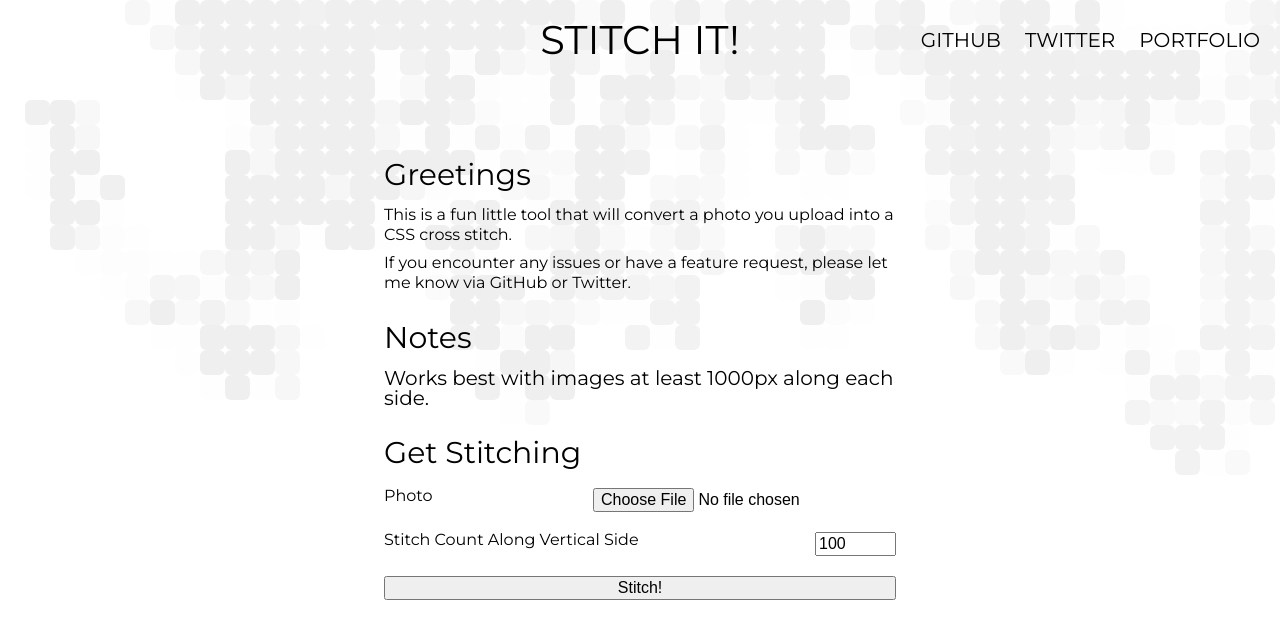
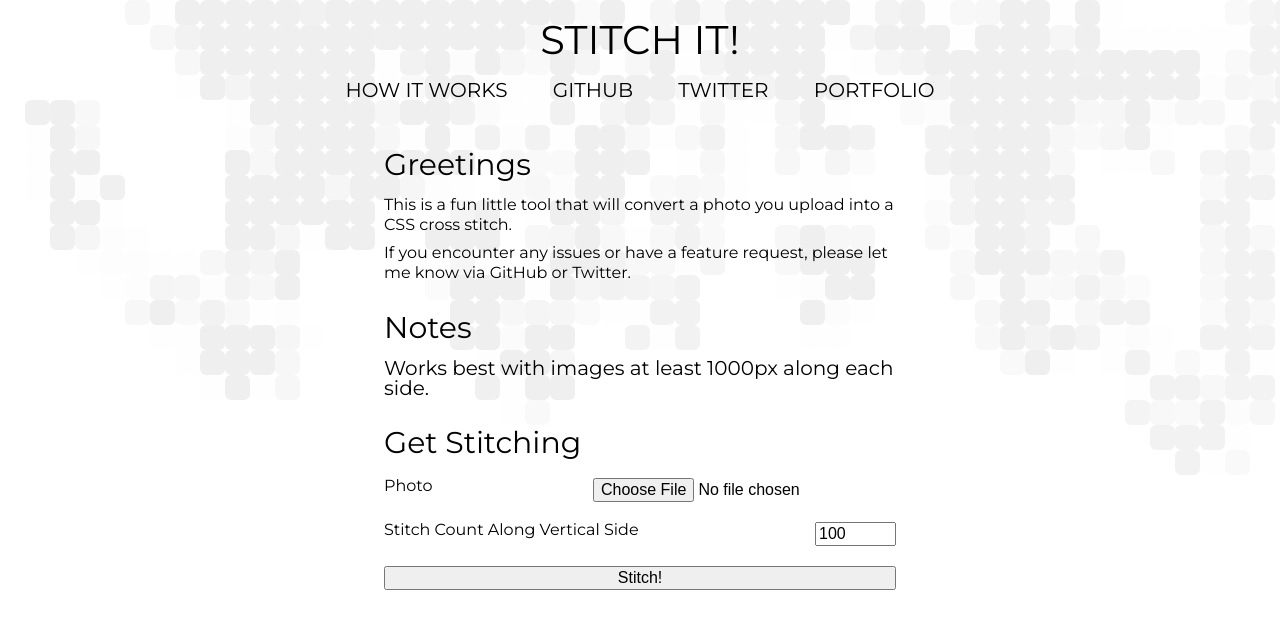
Before and after one commit to TravisBumgarner/stitch_it, a Flask app: page / in a window 1280 px wide. Shown: the top 639 px of the page. Run offline with Flask 2, Linux system fonts and the light colour scheme; some libraries are stand-ins or nearby versions.

Commit message:
Added how it works link and some styling stuff

```diff
--- a/server/static/css/main.css
+++ b/server/static/css/main.css
@@ -58,36 +58,24 @@ a:visited {
 #header {
     padding: 20px;
     text-transform: uppercase;
-    margin-bottom: 50px;
-    display: flex;
+    text-align: center;
+    /* display: flex; */
 }
 
-#header > div {
-    display: inline-block;
-}
-
-#header > div:nth-child(1) {
-    width: 40%;
-    display: flex;
-    align-items: center;
-}
-
-#header > div:nth-child(2) {
-    text-align: center;
-    width: 20%;
-}
-
-#header > div:nth-child(3) {
-    width: 40%;
-    display: flex;
-    align-items: center;
-    justify-content: flex-end;
-}
-
-#header > div:nth-child(3) > a {
-    margin-left: 1.5rem;
+#header>div:nth-child(1) {
+    margin-bottom: 1em;
 }
 
 #header a, #header a:visited {
     color: black;
 }
+
+nav>a {
+    margin: 0 1em;
+}
+
+#try_again {
+    position: absolute;
+    left: 1em;
+    top: 1em;
+}
--- a/server/templates/form.html
+++ b/server/templates/form.html
@@ -26,6 +26,7 @@
         justify-content: space-between;
         margin: 1em 0;
     }
+
     #submit {
         width: 100%;
     }
@@ -33,14 +34,16 @@
 {% endblock %}
 {% block content %}
 <div id="header">
-        <div></div>
     <div>
-            <h1>Stitch It!</h1></div>
-        <div>
+        <h1>Stitch It!</h1>
+    </div>
+    <nav>
+        <a target="_blank" href="https://blog.travisbumgarner.com/post/how-to-make-a-photo-stitching-website/">How It
+            Works</a>
         <a target="_blank" href="https://github.com/TravisBumgarner/stitch_it">GitHub</a>
         <a target="_blank" href="https://twitter.com/travis_the_makr">Twitter</a>
         <a target="_blank" href="https://travisbumgarner.com">Portfolio</a>
-        </div>
+    </nav>
 </div>
 <div id="content_wrapper">
     <div id="form_wrapper">
@@ -109,6 +112,7 @@
         z-index: -1;
         opacity: 0.2;
     }
+
     :root {
         --stitch_spacing: 0px;
         --stitch_style: 25%;
@@ -136,7 +140,8 @@
         height: var(--stitch_size);
     }
 </style>
-        <div id="wrapper"><div id="image">
+<div id="wrapper">
+    <div id="image">
         <div class="row">
             <div style="background-color: rgb(255,255,255);" class="cell"></div>
             <div style="background-color: rgb(255,255,255);" class="cell"></div>
@@ -1377,7 +1382,8 @@
             <div style="background-color: rgb(255,255,255);" class="cell"></div>
             <div style="background-color: rgb(255,255,255);" class="cell"></div>
         </div>
-    </div></div>
+    </div>
+</div>
 
 
 {% endblock %}
```
Also changed, not shown: server/templates/results.html (+14 -5 lines), README.md. Lines whose indentation alone changed are shown as unchanged.
